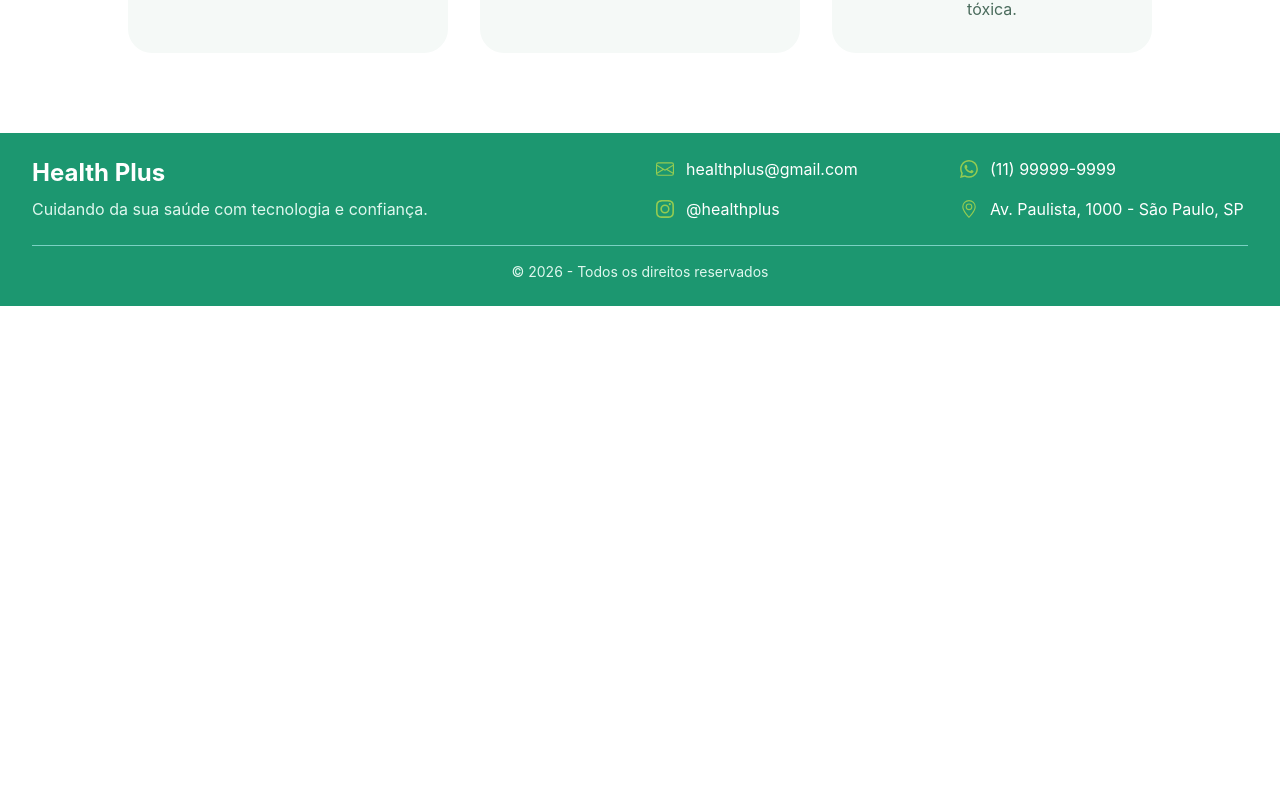
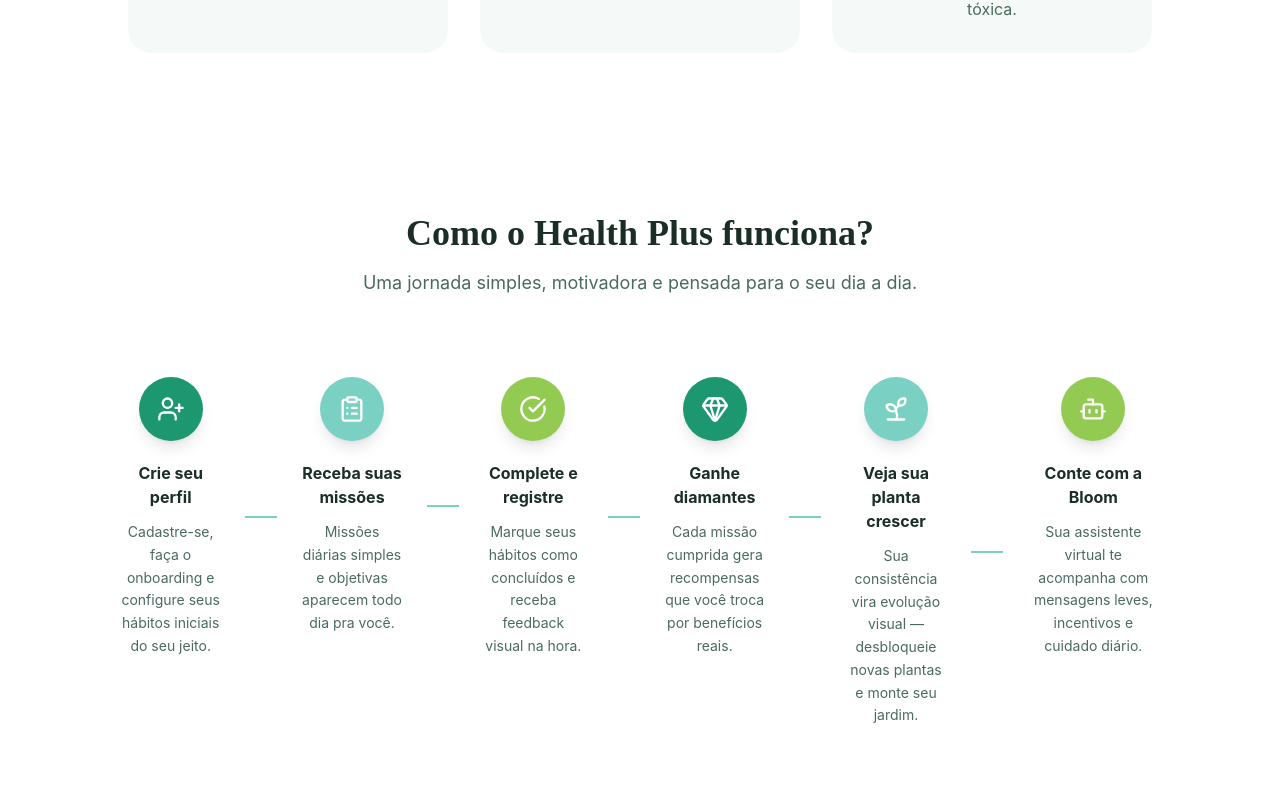
Before and after one commit to 1ESPA-PinkCode/Challenge-WebFront, a React (Vite) app: page / in a window 1280 px wide. Shown: the part 1351-2160 px from the top of the page. Before the commit the page ends 1657 px from the top, so only its background shows below. Built offline with nearby package versions, Linux system fonts and the light colour scheme.

Commit message:
feat: Adicionando secao de como funciona com linha do tempo

```diff
--- a/src/routes/Home.jsx
+++ b/src/routes/Home.jsx
@@ -1,5 +1,5 @@
 import React from 'react'
-import { Leaf, Trophy, Users } from 'lucide-react'
+import { Leaf, Trophy, Users, UserPlus, ClipboardList, CheckCircle, Gem, Sprout, Bot } from 'lucide-react'
 
 const Home = () => {
   return (
@@ -149,6 +149,62 @@
 
       </section>
 
+      <section id="como-funciona" className="py-20 px-6 md:px-24 bg-white">
+
+        <div className="text-center mb-14">
+          <h2 className="text-3xl md:text-4xl font-black mb-4"
+            style={{ fontFamily: 'Playfair Display, serif', color: 'var(--text-dark)'}}
+          >
+            Como o Health Plus funciona?
+          </h2>
+          <p className="text-base md:text-lg max-w-xl mx-auto" style={{ color: 'var(--text-muted)' }}>
+          Uma jornada simples, motivadora e pensada para o seu dia a dia.
+          </p>
+        </div>
+
+        <div className="flex flex-col md:flex-row items-start justify-center gap-0 max-w-6xl mx-auto">
+
+          {[
+            { icon: <UserPlus size={28} color="white" />, titulo: "Crie seu perfil", desc: "Cadastre-se, faça o onboarding e configure seus hábitos iniciais do seu jeito.", cor: "#1c9770" },
+            { icon: <ClipboardList size={28} color="white" />, titulo: "Receba suas missões", desc: "Missões diárias simples e objetivas aparecem todo dia pra você.", cor: "#7AD1C3" },
+            { icon: <CheckCircle size={28} color="white" />, titulo: "Complete e registre", desc: "Marque seus hábitos como concluídos e receba feedback visual na hora.", cor: "#93CB52" },
+            { icon: <Gem size={28} color="white" />, titulo: "Ganhe diamantes", desc: "Cada missão cumprida gera recompensas que você troca por benefícios reais.", cor: "#1c9770" },
+            { icon: <Sprout size={28} color="white" />, titulo: "Veja sua planta crescer", desc: "Sua consistência vira evolução visual — desbloqueie novas plantas e monte seu jardim.", cor: "#7AD1C3" },
+            { icon: <Bot size={28} color="white" />, titulo: "Conte com a Bloom", desc: "Sua assistente virtual te acompanha com mensagens leves, incentivos e cuidado diário.", cor: "#93CB52" },
+          ].map((passo, index) => (
+            <div key={index} className="flex flex-col md:flex-row items-center flex-1">
+
+              <div className="flex flex-col items-center text-center gap-3 p-6 flex-1">
+                <div className="relative">
+                  <div
+                    className="w-16 h-16 rounded-full flex items-center justify-center shadow-lg"
+                    style={{ backgroundColor: passo.cor }}
+                  >
+                    {passo.icon}
+                  </div>
+
+                </div>
+
+                <h3 className="text-base font-bold mt-2" style={{ color: 'var(--text-dark)' }}>
+                  {passo.titulo}
+                </h3>
+                <p className="text-sm leading-relaxed max-w-40" style={{ color: 'var(--text-muted)' }}>
+                  {passo.desc}
+                </p>
+              </div>
+              {index < 5 && (
+                <div
+                  className="hidden md:block h-0.5 w-8 shrink-0"
+                  style={{ backgroundColor: '#7AD1C3' }}
+                />
+              )}
+
+            </div>
+          ))}
+
+          </div>
+      </section>
+
     </main>
   )
 }
```
